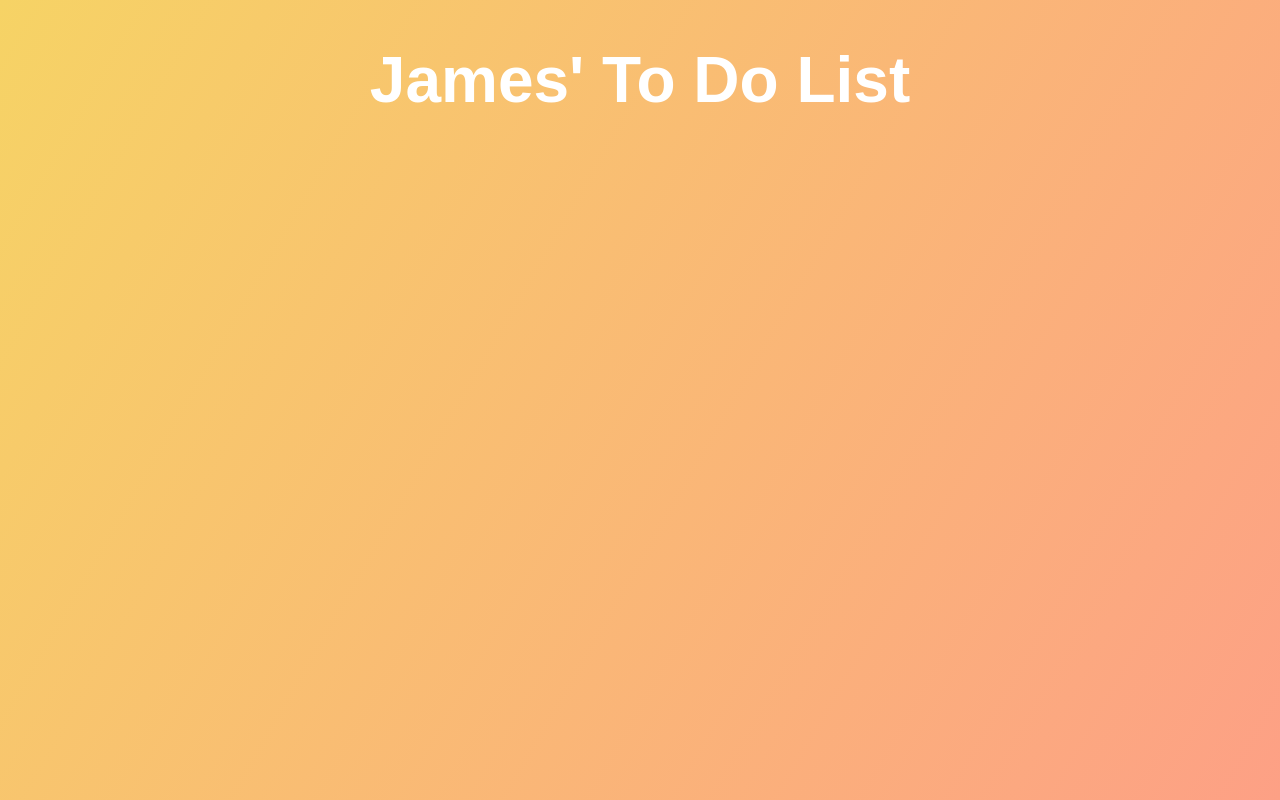
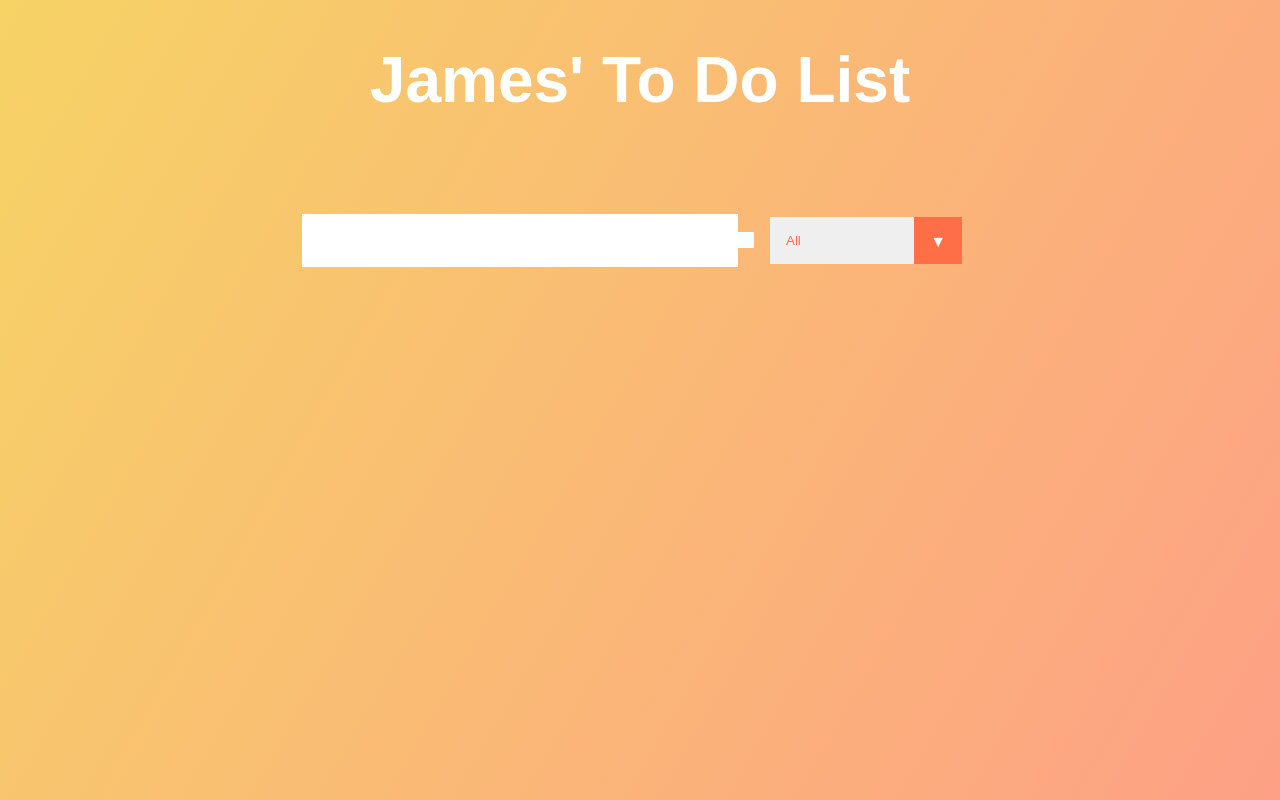
Before and after one commit to jamescd18/react-todo, a React (Create React App) app: page / in a window 1280 px wide. Built offline with nearby package versions, Linux system fonts and the light colour scheme.

Commit message:
put form on app

```diff
--- a/src/App.js
+++ b/src/App.js
@@ -1,4 +1,5 @@
 import './App.css';
+import Form from './components/Form';
 
 function App() {
   return (
@@ -6,6 +7,7 @@ function App() {
       <header>
         <h1>James' To Do List</h1>
       </header>
+      <Form />
     </div>
   );
 }
```
